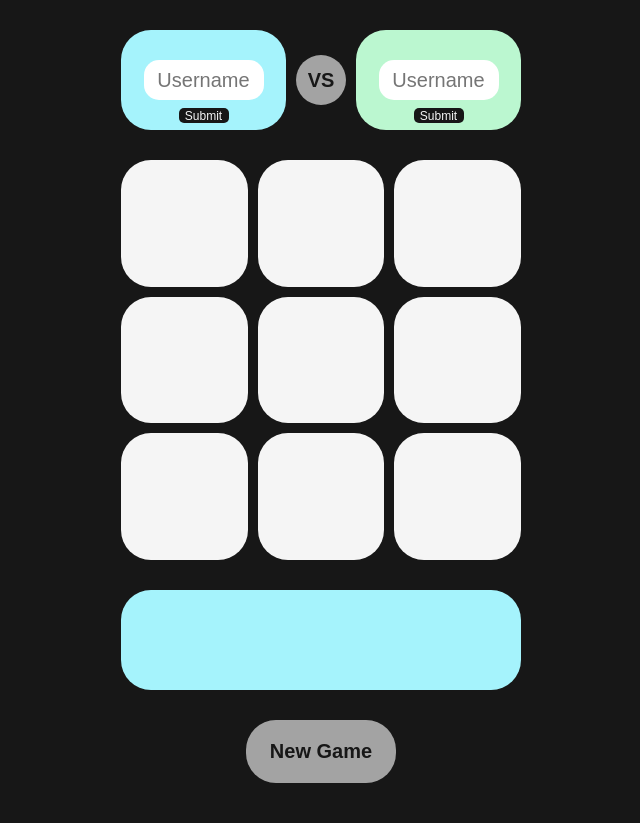
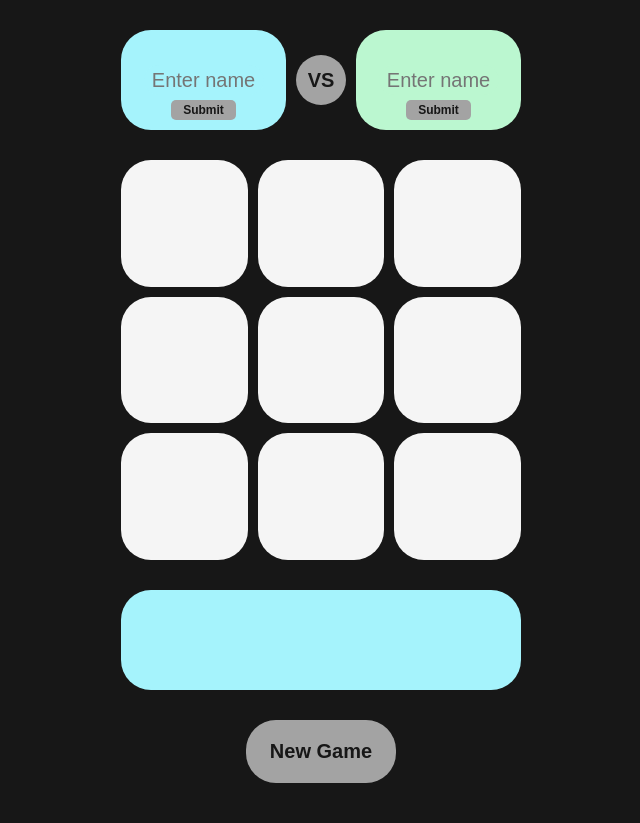
Before and after one commit to DinoCzar/tic-tac-toe, a plain HTML site: page index.html in a window 1280 px wide. Shown: the whole page, without its empty margins (319-959 px from the left). Drawn offline with Linux system fonts and the light colour scheme.

Commit message:
Add username color styling

```diff
--- a/index.html
+++ b/index.html
@@ -12,7 +12,7 @@
     <div id="container">
       <div id="players">
         <div class="player" id="player-one">
-          <input type="text" id="username-p1" placeholder="Username" />
+          <input type="text" id="username-p1" placeholder="Enter name" />
           <div class="submit-div">
             <button type="submit" id="submit-p1">Submit</button>
           </div>
@@ -20,7 +20,7 @@
         </div>
         <div id="vs">VS</div>
         <div class="player" id="player-two">
-          <input type="text" id="username-p2" placeholder="Username" />
+          <input type="text" id="username-p2" placeholder="Enter name" />
           <div class="submit-div">
             <button type="submit" id="submit-p2">Submit</button>
           </div>
--- a/style.css
+++ b/style.css
@@ -45,11 +45,13 @@ body {
   justify-content: center;
 }
 
-#player-one {
+#player-one,
+#username-p1 {
   background-color: #a5f3fc;
 }
 
-#player-two {
+#player-two,
+#username-p2 {
   background-color: #bbf7d0;
 }
 
@@ -58,16 +60,15 @@ body {
 #username-p1,
 #username-p2 {
   font-size: 20px;
-  width: 100px;
+  width: 110px;
   text-align: center;
 }
 
 #username-p1,
 #username-p2 {
-  margin-top: 30px;
-  margin-bottom: 4px;
+  margin-top: 35px;
   border: none;
-  padding: 10px;
+  padding: 5px;
   height: 20px;
   border-radius: 15px;
 }
@@ -79,13 +80,14 @@ body {
 
 #submit-p1,
 #submit-p2 {
-  width: 50px;
-  height: 15px;
+  width: 65px;
+  height: 20px;
   font-size: 12px;
   border: none;
   border-radius: 5px;
-  background-color: #171717;
-  color: #f5f5f5;
+  background-color: #a3a3a3;
+  color: #171717;
+  font-weight: bold;
 }
 
 #vs,
```
